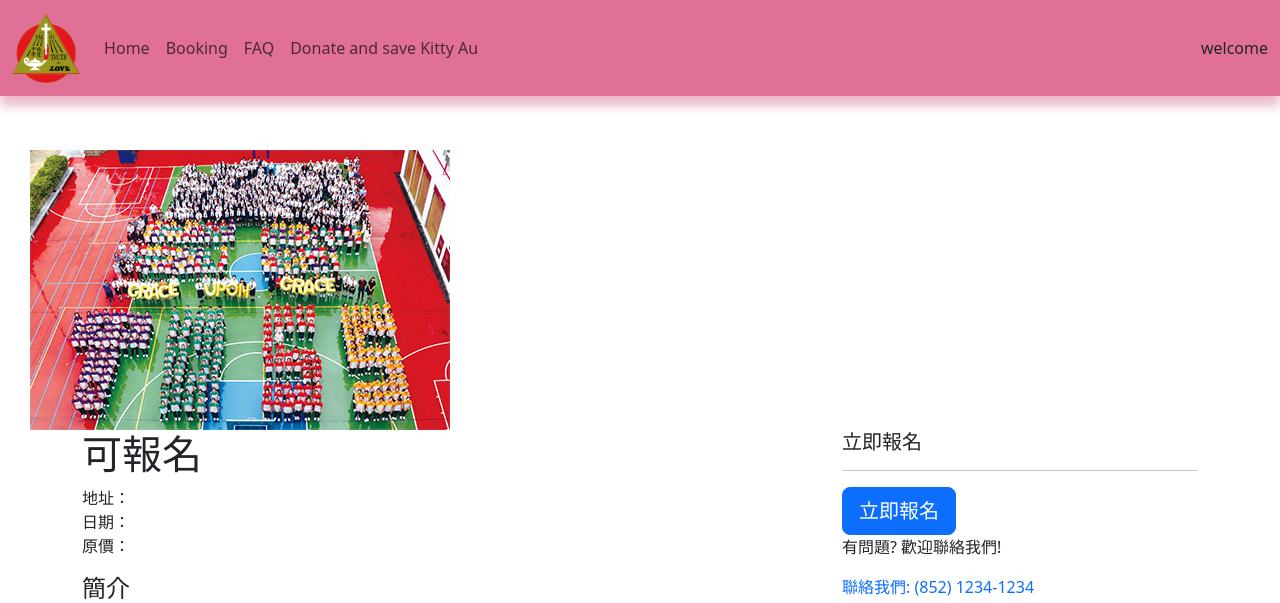
After one commit to Jie01/testsba, a Node server app: page /single in a window 1280 px wide. The commit adds this page. Shown: the top 603 px of the page. Run offline with Node 20, Linux system fonts and the light colour scheme; grey boxes are pictures that could not be loaded.

Commit message:
ictsba v2

```diff
--- a/package.json
+++ b/package.json
@@ -16,6 +16,7 @@
     "express": "^4.18.2",
     "hbs": "^4.2.0",
     "jsonwebtoken": "^9.0.0",
-    "mysql2": "^3.2.0"
+    "mysql2": "^3.2.0",
+    "nodemailer": "^6.9.1"
   }
 }
--- a/public/booking.css
+++ b/public/booking.css
@@ -1,4 +1,32 @@
 nav{
-    background-color: #e91e62bd;
+    background-color: #de658dec;
     width: 100%;
+    box-shadow: 0px 10px 10px #cb42705f;
+
 }
+
+body{
+    padding: 0px 30px 0px 30px;
+}
+
+/* .roomitem{
+    position: relative;
+
+} */
+
+.outer{
+    margin-bottom: 30px;
+    margin-left: 15px;
+    margin-right: 15px;
+	box-shadow: 0 0 8px 0 rgba(0, 0, 0, 0.4);
+	padding: 0px;
+}
+
+.upper{
+    padding: 10px 20px;
+    color: black;
+}
+
+a{
+    text-decoration: none;
+}
--- a/routes/pages.js
+++ b/routes/pages.js
@@ -10,4 +10,8 @@ router.get('/register', function (req, res) {
     res.render('register');
 });
 
+router.get('/single', function (req, res) {
+    res.render('single');
+});
+
 module.exports = router;
--- a/views/booking.hbs
+++ b/views/booking.hbs
@@ -43,12 +43,13 @@
             </div>
         </nav>
 </header>
-<div style="height: 100px"></div>
+<div style="height: 150px"></div>
     <div class="content">
                 <div class="container">
                         <div class="col-md-12 text-center">
                             <h3>Available for reservation</h3>
                         </div>
+                        <br>
                         <div id="output" class="row"></div>
                     {{!-- <div class="row">
                         <div class="col-md-4">
--- a/views/register.hbs
+++ b/views/register.hbs
@@ -34,7 +34,7 @@
                         <div class="form-check form-check-inline">
 
                             <h6 class="card-subtitle mb-2 text-muted">Date of birth</h6>
-                            <input type="date" name="dob" min="2003-01-01" max="2022-12-31" required>
+                            <input type="date" name="dob" min="1950-01-01" max="2022-12-31" required>
                         </div>
                         <div class="form-check form-check-inline">
                             <h6 class="card-subtitle mb-2 text-muted">Gender</h6>
--- /dev/null
+++ b/views/single.hbs
@@ -0,0 +1,109 @@
+<!DOCTYPE html>
+<html lang="en">
+<head>
+    <meta charset="UTF-8">
+    <meta name="viewport" content="width=device-width, initial-scale=1.0">
+    <link href="https://cdn.jsdelivr.net/npm/bootstrap@5.3.0-alpha1/dist/css/bootstrap.min.css" rel="stylesheet" integrity="sha384-GLhlTQ8iRABdZLl6O3oVMWSktQOp6b7In1Zl3/Jr59b6EGGoI1aFkw7cmDA6j6gD" crossorigin="anonymous">
+    <meta name="viewport" content="width=device-width, initial-scale=1">
+
+    <link rel="stylesheet" href="/booking.css">
+    <title>Tak Oi Booking Room | ICT SBA</title>
+</head>
+<body>
+        <header>
+            <nav class="navbar fixed-top navbar-expand-lg">
+                <div class="container-fluid">
+                    <a class="navbar-brand" href="#">
+                        <img src='logo.png' height="70px"> </a>
+                    <button class="navbar-toggler" type="button" data-toggle="collapse" data-target="#navbarSupportedContent" aria-controls="navbarSupportedContent" aria-expanded="false" aria-label="Toggle navigation">
+                    <span class="navbar-toggler-icon"></span>
+                    </button>
+
+                    <div class="collapse navbar-collapse" id="navbarSupportedContent">
+                    <ul class="navbar-nav mr-auto">
+
+                        <li class="nav-item">
+                            <a class="nav-link" href="#">Home</a>
+                        </li>
+                        <li class="nav-item">
+                            <a class="nav-link" href="#">Booking</a>
+                        </li>
+                        <li class="nav-item">
+                            <a class="nav-link" href="#">FAQ</a>
+                        </li>
+                        <li class="nav-item">
+                            <a class="nav-link" href="#">Donate and save Kitty Au</a>
+                        </li>
+
+                    </ul>
+
+                    </div>
+                    welcome<a href="#" > {{firstname}} {{lastname}}</a>
+                </div>
+            </nav>
+    </header>
+    <div style="height: 150px"></div>
+
+                <section id='intro'>
+
+                        <img src="itembg.jpg" alt="image">
+                        <div class='container'>
+                            <div class='row'>
+                                <div class='col-md-12'>
+                                </div>
+                            </div>
+                        </div>
+                        </div>
+
+                    </section>
+                    <section id='singlecontent'>
+                        <div class="container">
+                            <div class='row'>
+                                <div class='col-md-8'>
+                                    <h1> <span class='thetag'>可報名</span></h1>
+                                    <p>
+                                        地址：<br>
+                                        日期： <br>
+                                        原價：
+                                    </p>
+                                    <h4>簡介</h4>
+
+                                </div>
+                                <div class='col-md-4'>
+                                    <div class='apply'>
+                                        <h5><i class="far fa-calendar-check"></i> 立即報名</h5>
+                                        <hr>
+                                        <a class="btn btn-primary btn-lg" href="#" role="button">立即報名</a>
+                                    </div>
+                                    <div class='applybelow'>
+                                    <p>有問題? 歡迎聯絡我們!</p>
+                                    <a href='#' class='btn2'>聯絡我們: (852) 1234-1234</a>
+                                    </div>
+                                </div>
+                            </div>
+                        </div>
+                    </section>
+
+                    <section id='second'>
+                        <div class="container">
+                            <div class='row'>
+                                <div class='col-md-8 offset-md-2 text-center'>
+                                    <h3>搞手的話</h3>
+                                    <div class='row'>
+                                        <div class='col-md-4 text-center'>
+                                            <img src='<?php get_template_directory_uri(); ?>/pictures/inner.png'>
+                                            <h5>搞手Danny</h5>
+                                        </div>
+                                        <div class='col-md-8 text-left'>
+                                            <p class='lead'>無論你是單身一人，或是一班朋友想去狂歡，只要你是Cool Guys/ Girls, 都歡迎加入我們這個大家庭！</p>
+                                            <p>你好！我叫Danny！是K.O.Party的活動搞手之一。記得5年前我在加拿大畢業後，剛剛回來香港，朋友並不多。為了擴闊生活圈子，我嘗試舉辦各式各樣的派對。今天，我已經舉辦過超過100場不同形式的派對。除了結識到很多不同圈子的朋友，也度過了一段非常充實的狂歡歲月。</p>
+                                            <p>人生的美妙在於遇見不同的人，遇到不同的事。如果你也想擴闊生活圈子，為生命留下深刻烙印，不妨考慮參加我們的派對，與我們一起去狂歡！</p>
+                                        </div>
+                                    </div>
+                                </div>
+                            <div>
+                        </div>
+
+                    </section>
+</body>
+</html>
```
Also changed, not shown: server.js (+30 -9 lines), 2 other files.
